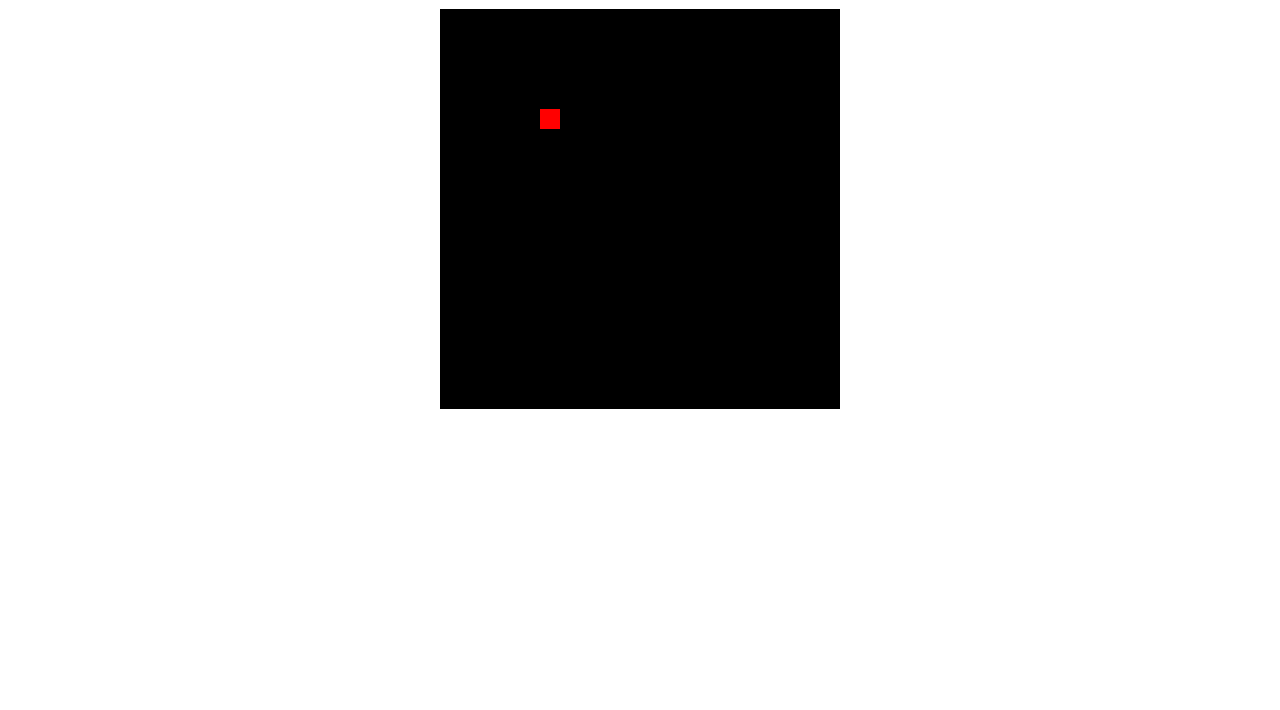
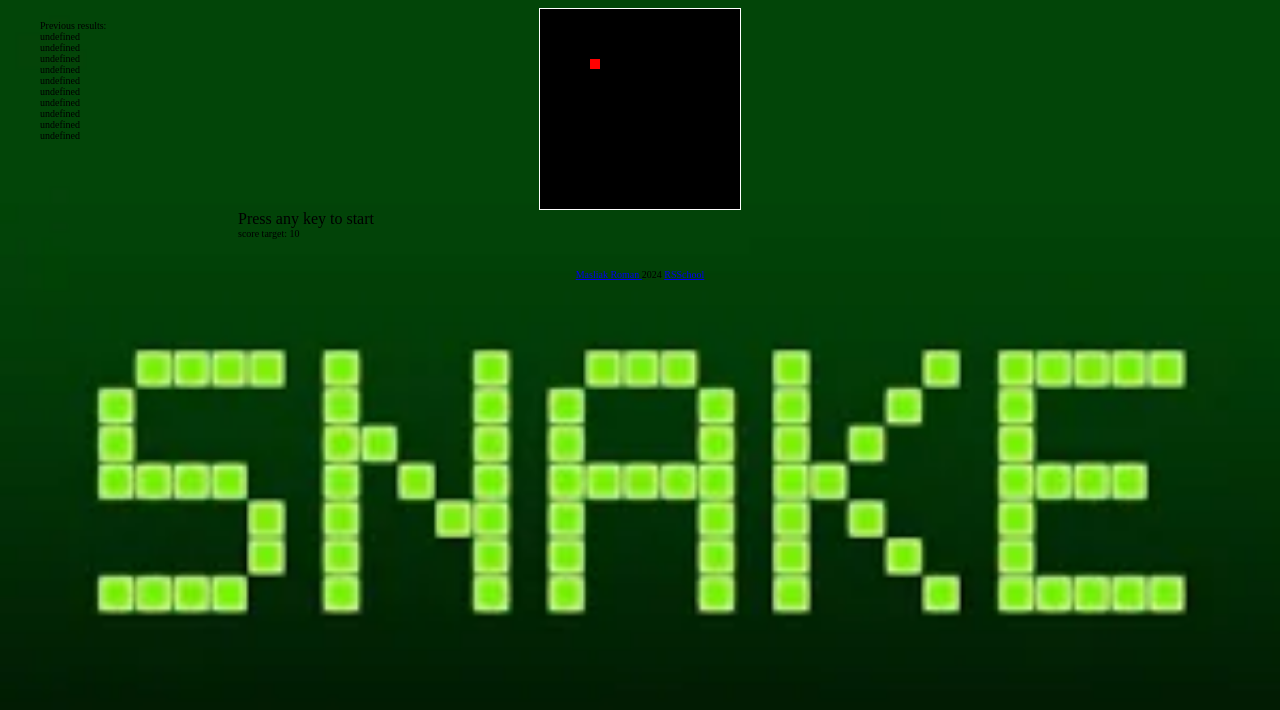
Before and after one commit to Maslyak3/Random-Game, a plain HTML site: page Index.html in a window 1280 px wide. Drawn offline with Linux system fonts and the light colour scheme; a web font is replaced by a local one.

Commit message:
feat: added score saving to localStorage

```diff
--- a/Index.html
+++ b/Index.html
@@ -3,12 +3,19 @@
 <head>
     <meta charset="UTF-8">
     <meta name="viewport" content="width=device-width, initial-scale=1.0">
-    <title>Document</title>
+    <title>Snake game</title>
     <link rel="stylesheet" href="style.css">
+    <link rel="preconnect" href="https://fonts.googleapis.com">
+<link rel="preconnect" href="https://fonts.gstatic.com" crossorigin>
+<link href="https://fonts.googleapis.com/css2?family=Bungee+Spice&display=swap" rel="stylesheet">
 </head>
 <body>
 <canvas id="canvas"></canvas>
+<div class="score">Press any key to start</div>
+<div class="target">score target: 10</div>
+<div class="previous-results">Previous results:</div>
 
     <script src="index.js"></script>
+    <footer><a href="https://github.com/Maslyak3">Masliak Roman </a>2024 <a href="https://rs.school/courses/javascript-preschool-ru">RSSchool</a></footer>
 </body>
 </html>
--- a/index.js
+++ b/index.js
@@ -1,18 +1,41 @@
 const canvas = document.getElementById('canvas');
 const ctx = canvas.getContext('2d');
+let score = document.querySelector(".score");
+let scoreCount = 0;
+const gridSize = 10;
+canvas.width = 200;
+canvas.height = 200;
+const squareAmount = canvas.width / gridSize;
+let previousResults = document.querySelector('.previous-results');
+let stringResults = localStorage.getItem('statistic');
+let results;
 
-const gridSize = 20;
-canvas.width = 400;
-canvas.height = 400;
-const squareAmount = canvas.width / gridSize;
+
+if (stringResults) {
+    results = JSON.parse(stringResults);
+} else {
+    results = [];
+};
+console.log(results)
+const foodAudio = new Audio('src/food.mp3');
+const moveAudio = new Audio('src/move.mp3');
+const endGameAudio = new Audio('src/gameover.mp3');
+const winAudio = new Audio('src/win.mp3');
 
 let snake = [{ x: 10, y: 10 }];
 let moveDirection = { x: 1, y: 0 };
 let item = { x: 5, y: 5 };
 
+let startOrNot = false;
+document.addEventListener('keydown', (interaction) => {
+    startOrNot = true;
+    });
+
 function game() {
-    progress();
-    drawSnake();
+    if (startOrNot) {
+        progress();
+        drawSnake();
+    }
 }
 
 function progress() {
@@ -20,7 +43,16 @@ function progress() {
         x: snake[0].x + moveDirection.x,
         y: snake[0].y + moveDirection.y
     }
-    console.log(newHead);
+    if (
+      newHead.x < 0 ||
+      newHead.x > squareAmount ||
+      newHead.y < 0 ||
+      newHead.y > squareAmount
+    ) {
+        endGame();
+        endGameAudio.play();
+      return;
+    }
 
    snake.unshift(newHead);
     if (
@@ -29,6 +61,19 @@ function progress() {
             x: Math.floor(Math.random() * squareAmount),
             y: Math.floor(Math.random() * squareAmount)
         }
+
+        scoreCount++
+        if (scoreCount === 10) {
+            score.innerHTML = `You win, your score: ${scoreCount}`;
+            clearTimeout(interval);
+            winAudio.play();
+
+        }
+                else {
+            score.innerHTML = (`Your score: ${scoreCount}`)
+        }
+        foodAudio.play()
+
         drawFood();
     }
     else {
@@ -49,6 +94,7 @@ function drawSnake() {
         );
         drawFood();
     });
+
 }
 
 function drawFood() {
@@ -61,33 +107,41 @@ function drawFood() {
     );
 }
 
-// function endGame() {
-//     snake = [{ x: 10, y: 10 }];
-//     moveDirection = [{ x: 1, y: 0 }];
-//     item = [{ x: 5, y: 5 }];
+function endGame() {
+    snake = [{ x: 10, y: 10 }];
+    moveDirection = [{ x: 1, y: 0 }];
+    item = [{ x: 5, y: 5 }];
+    score.innerHTML = `You failed with the score ${scoreCount}`;
+    results.unshift(scoreCount);
 
-// }
+    localStorage.setItem('statistic', JSON.stringify(results));
+}
+previousResults.innerHTML = `Previous results: <br>${results[0]} <br>${results[1]}<br>${results[2]}<br>${results[3]}<br>${results[4]}<br>${results[5]}<br>${results[6]}<br>${results[7]}<br>${results[8]}<br>${results[9]}`;
 
 window.addEventListener('keydown', action => {
     clearInterval(interval);
 
     switch (action.key) {
         case 'ArrowUp':
+            moveAudio.play()
             if (moveDirection.y === 0) moveDirection = { x: 0, y: -1 };
             break;
         case 'ArrowDown':
+            moveAudio.play();
             if (moveDirection.y === 0) moveDirection = { x: 0, y: 1 };
             break;
         case 'ArrowLeft':
+            moveAudio.play();
             if (moveDirection.x === 0) moveDirection = { x: -1, y: 0 };
             break;
         case 'ArrowRight':
+            moveAudio.play();
             if (moveDirection.x === 0) moveDirection = { x: 1, y: 0 };
             break;
     }
     progress();
-    interval = setInterval(game, 500);
+    interval = setInterval(game, 300);
 });
 
 drawFood();
-let interval = setInterval(game, 500);
+let interval = setInterval(game, 300);
--- a/style.css
+++ b/style.css
@@ -3,6 +3,33 @@ canvas {
     display: block;
     margin: auto;
     border: 1px solid #fff;
-    width: 400px;
-    height: 400px;
+    width: 200px;
+    height: 200px;
 }
+.score {
+    font-family: bungee spice;
+    margin-left: 230px;
+}
+.target {
+    font-family: bungee spice;
+    margin-left: 230px;
+    font-size: 10px;
+}
+html {
+    background-image: url(src/background2.webp);
+    background-size: cover;
+}
+footer {
+    text-align: center;
+    margin-top: 30px;
+    font-size: 10px;
+
+}
+.previous-results {
+    font-family: bungee spice;
+    font-size: 10px;
+    position: absolute;
+    top: 20px;
+    left: 40px;
+    white-space: pre-line;
+}
```
Also changed, not shown: src/background.jpg (added), src/background2.webp (added), src/display.otf (added), 4 other files.
